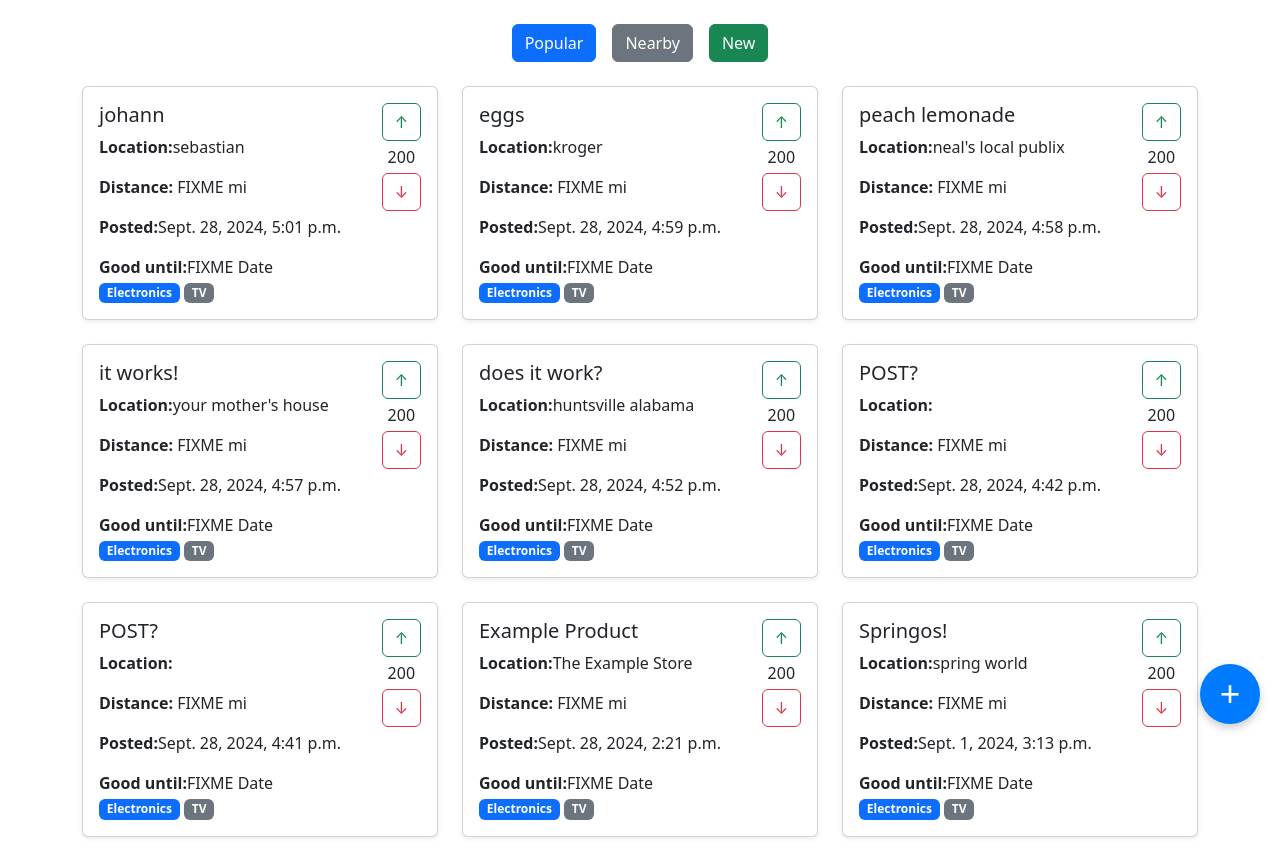
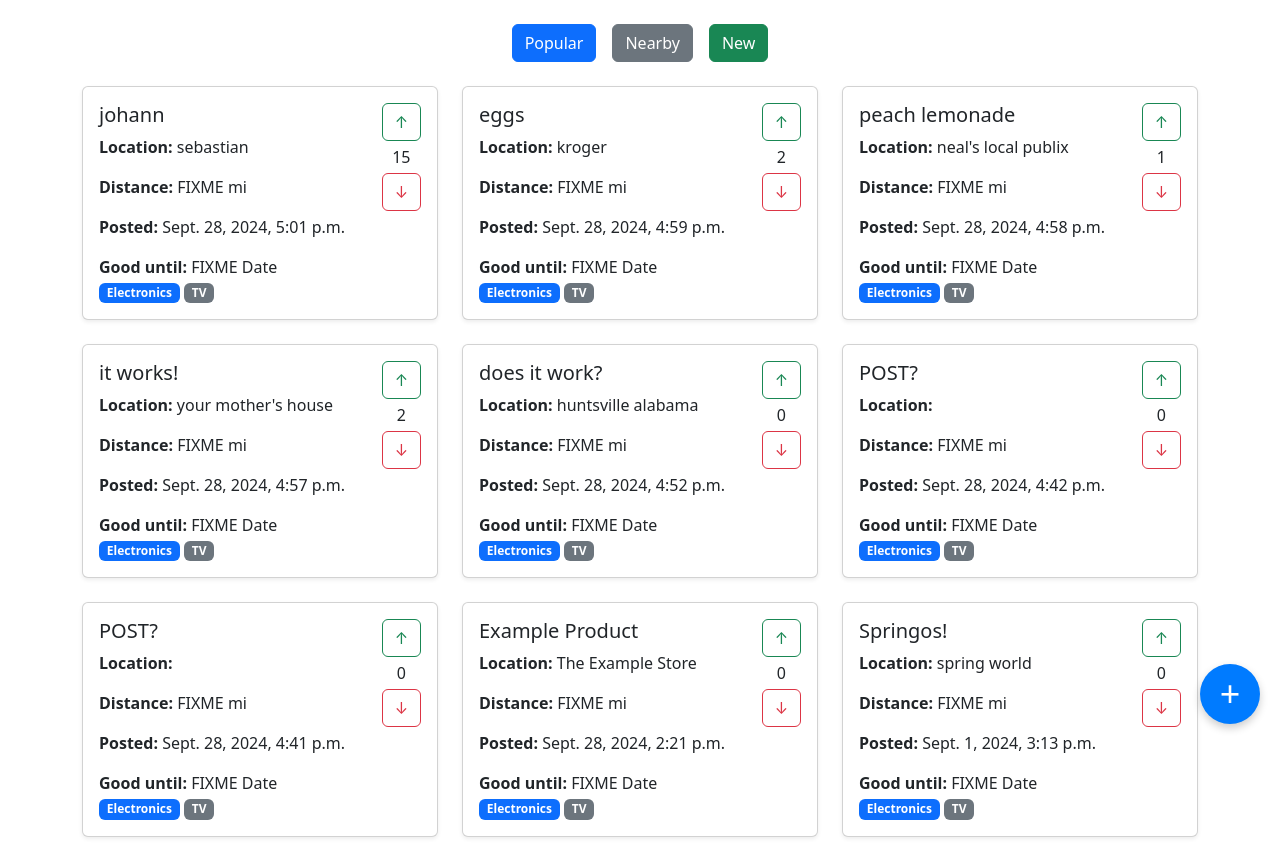
Before and after one commit to nealyb26/vandy-hacks-xi, a Django app: page /app/ in a window 1280 px wide. Shown: the part 56-917 px from the top of the page. Run offline with Django 5.2, Linux system fonts and the light colour scheme; data comes from the database, SQL or seed files in the repository.

Commit message:
home update

```diff
--- a/djangosite/deals/templates/deals/home.html
+++ b/djangosite/deals/templates/deals/home.html
@@ -173,14 +173,14 @@
                                 <div class="d-flex justify-content-between">
                                     <div>
                                         <h5 class="card-title">{{ post.product_name }}</h5>
-                                        <p class="card-text"><strong>Location:</strong>{{ post.location }}</p>
-                                        <p class="card-text"><strong>Distance:</strong> FIXME mi</p>
-                                        <p class="card-text"><strong>Posted:</strong>{{ post.post_date }}</p>
-                                        <p class="card-text"><strong>Good until:</strong>FIXME Date</p>
+                                        <p class="card-text"><strong>Location: </strong>{{ post.location }}</p>
+                                        <p class="card-text"><strong>Distance: </strong> FIXME mi</p>
+                                        <p class="card-text"><strong>Posted: </strong>{{ post.post_date }}</p>
+                                        <p class="card-text"><strong>Good until: </strong>FIXME Date</p>
                                     </div>
                                     <div class="d-flex flex-column align-items-center">
                                         <button class="btn btn-outline-success mb-1">&uarr;</button>
-                                        <span>200</span>
+                                        <span>{{ post.upvotes }}</span>
                                         <button class="btn btn-outline-danger mt-1">&darr;</button>
                                     </div>
                                 </div>
```
